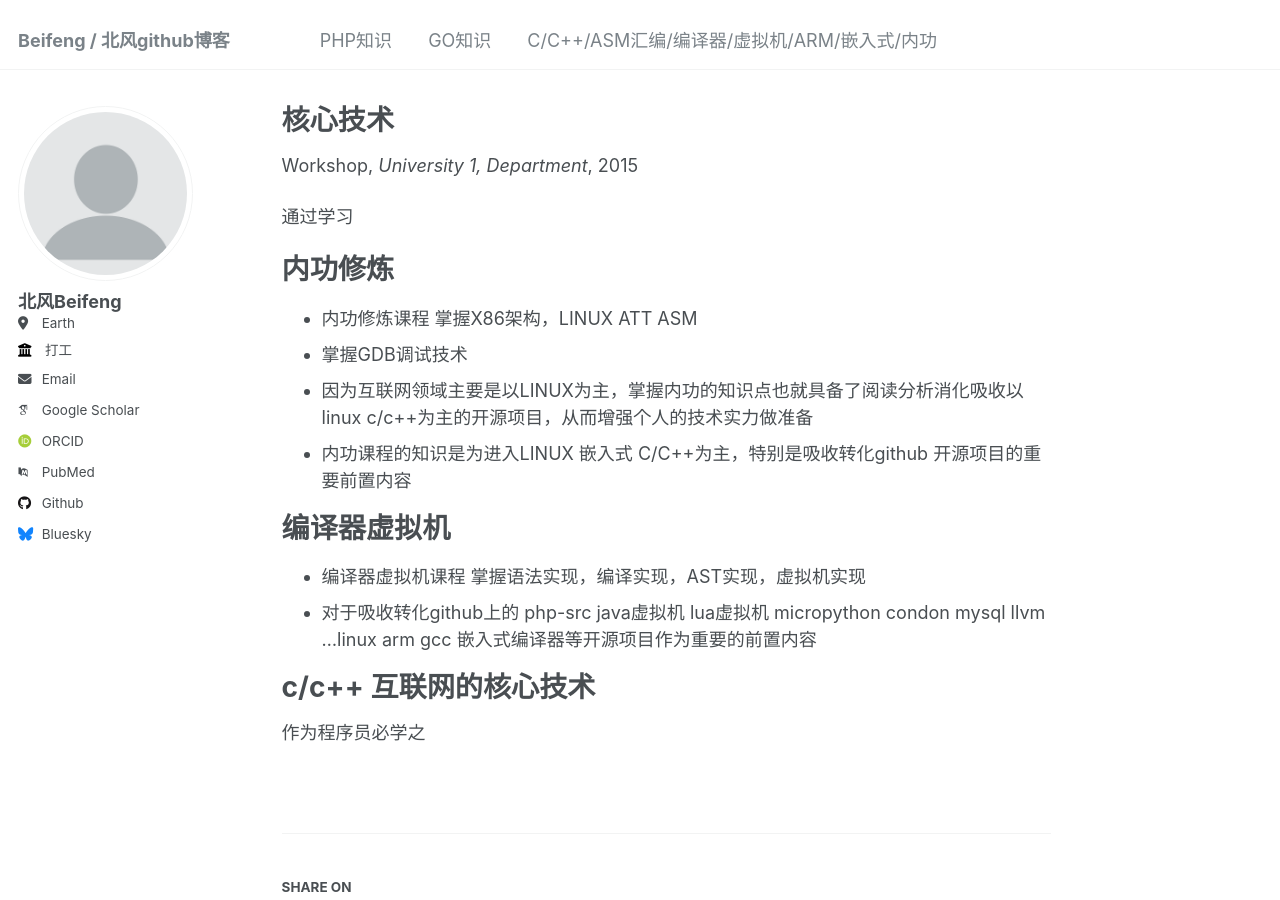
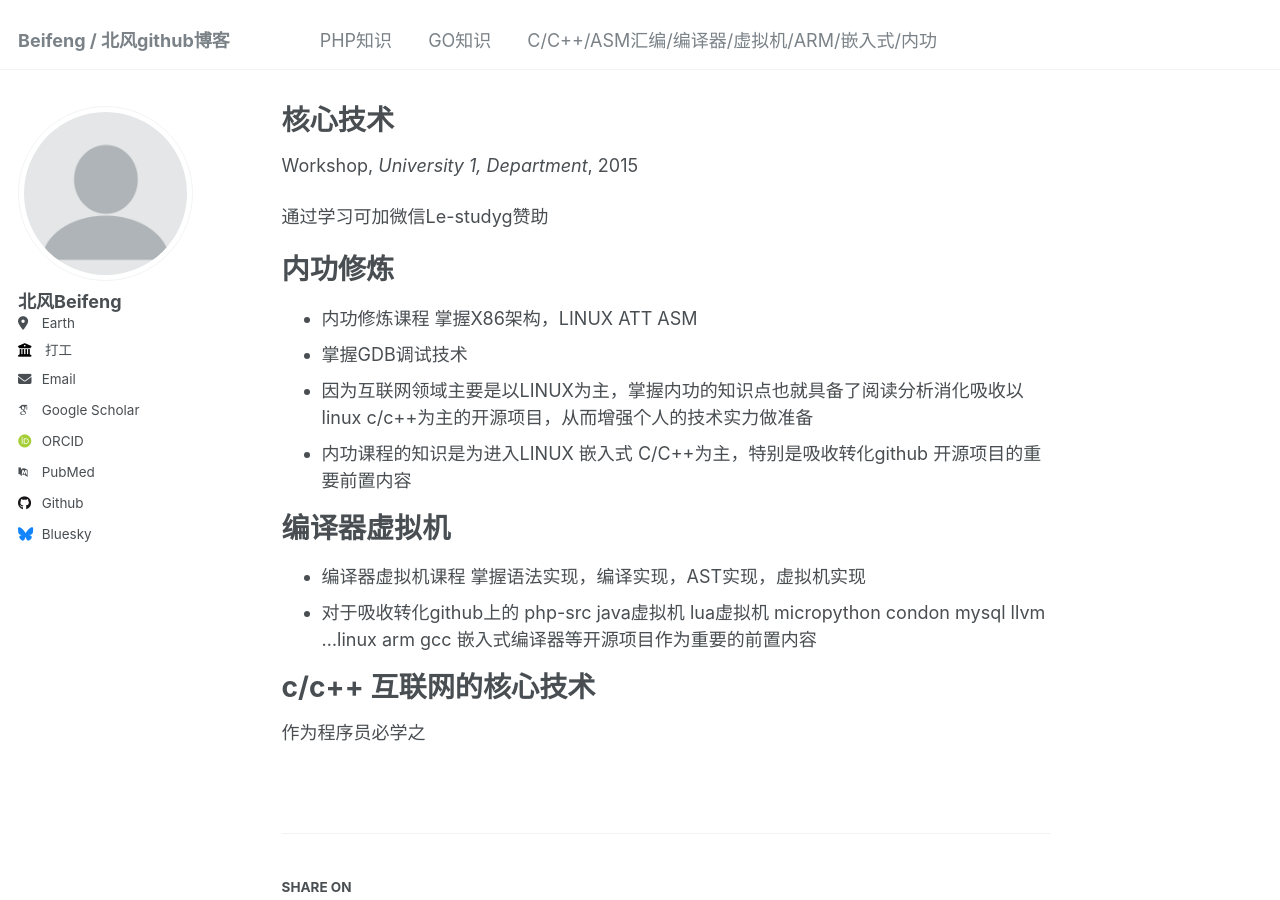
Before and after one commit to beifengisnil/beifengisnil.github.io, a Jekyll site: the page built from _teaching/2015-spring-teaching-2.md, in a window 1280 px wide and 900 px high. Built offline with Jekyll 4.4.1, drawn with Linux system fonts in a browser that asks for light colours; some web fonts are replaced.

Commit message:
Update 2015-spring-teaching-2.md

```diff
--- a/_teaching/2015-spring-teaching-2.md
+++ b/_teaching/2015-spring-teaching-2.md
@@ -8,7 +8,7 @@ date: 2015-01-01
 location: "City, Country"
 ---
 
-通过学习
+通过学习可加微信Le-studyg赞助
 # 内功修炼
 -  内功修炼课程  掌握X86架构，LINUX ATT ASM
 -  掌握GDB调试技术
```
